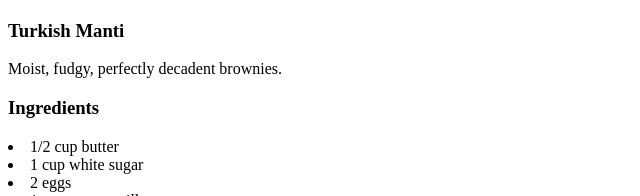
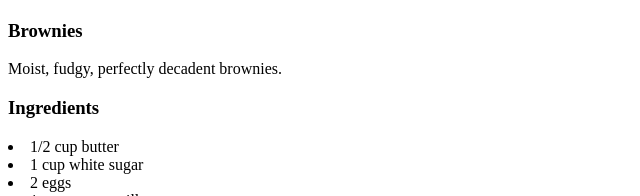
Before and after one commit to Connair19/odin-recipes, a plain HTML site: page recipes/brownies.html in a window 1280 px wide. Shown: the part 545-741 px from the top of the page, 0-640 px from the left. Drawn offline with Linux system fonts and the light colour scheme.

Commit message:
typo fixed

```diff
--- a/recipes/brownies.html
+++ b/recipes/brownies.html
@@ -7,7 +7,7 @@
 <body>
   <h1>Brownies</h1>
   <img src="../images/brownies.jpg">
-  <h3>Turkish Manti</h3>
+  <h3>Brownies</h3>
   <p>Moist, fudgy, perfectly decadent brownies.</p>
   <h3>Ingredients</h3>
   <u1>
```
